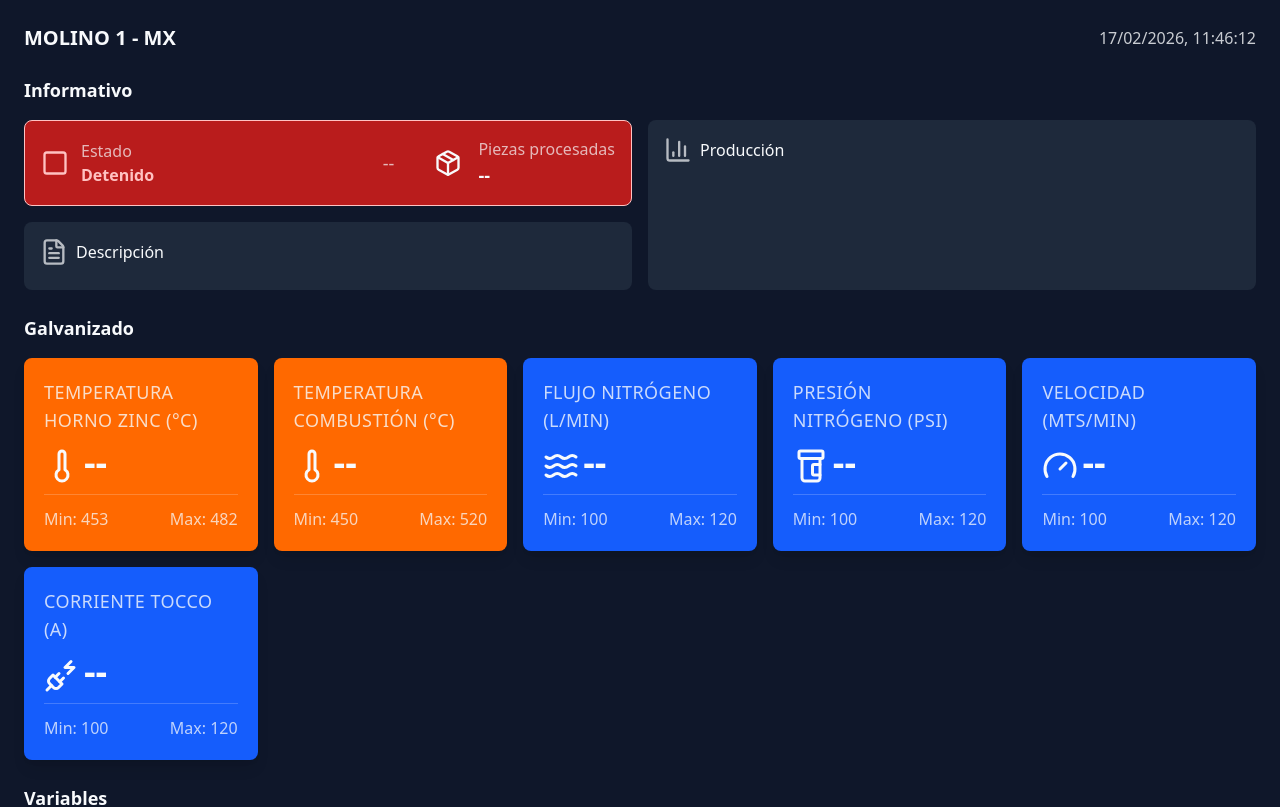
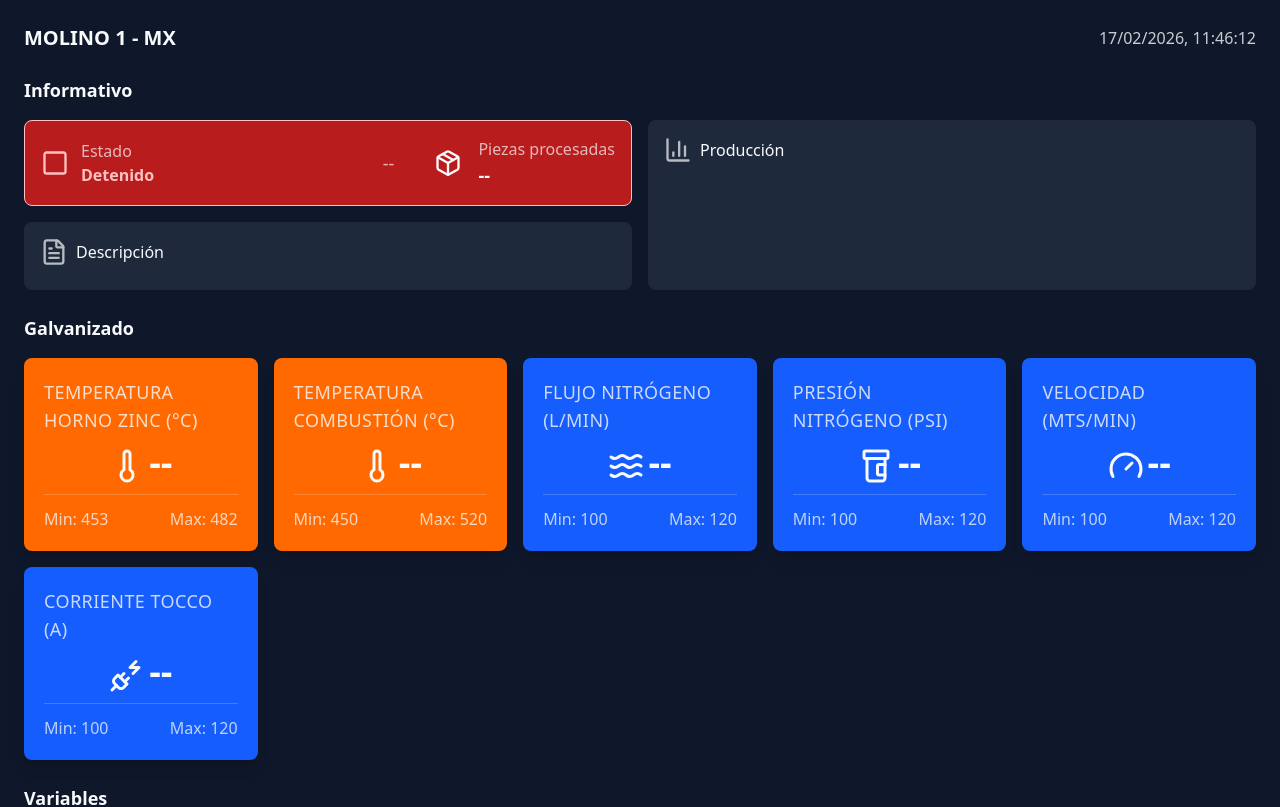
Before and after one commit to keincarrilloR/linkfactoryMX, a React (Vite) app: page / in a window 1280 px wide. Shown: the top 807 px of the page. Built offline with nearby package versions, Linux system fonts and the light colour scheme; no server answers.

Commit message:
fix: adjust alignment in StatusCard component for better layout consistency

```diff
--- a/src/components/cards/StatusCard.tsx
+++ b/src/components/cards/StatusCard.tsx
@@ -32,7 +32,7 @@
         <h3 className="text-lg uppercase tracking-wide opacity-80 mb-2">
           {title}
         </h3>
-        <div className="flex items-center gap-1">
+        <div className="flex items-center justify-center gap-1">
           {children}
           <p className="text-4xl font-bold mb-3">{value}</p>
         </div>
```
